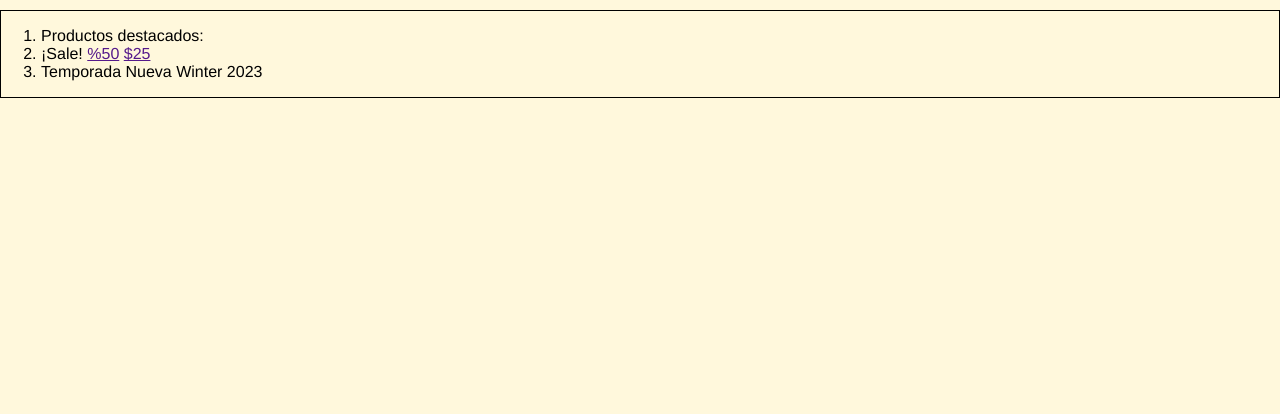
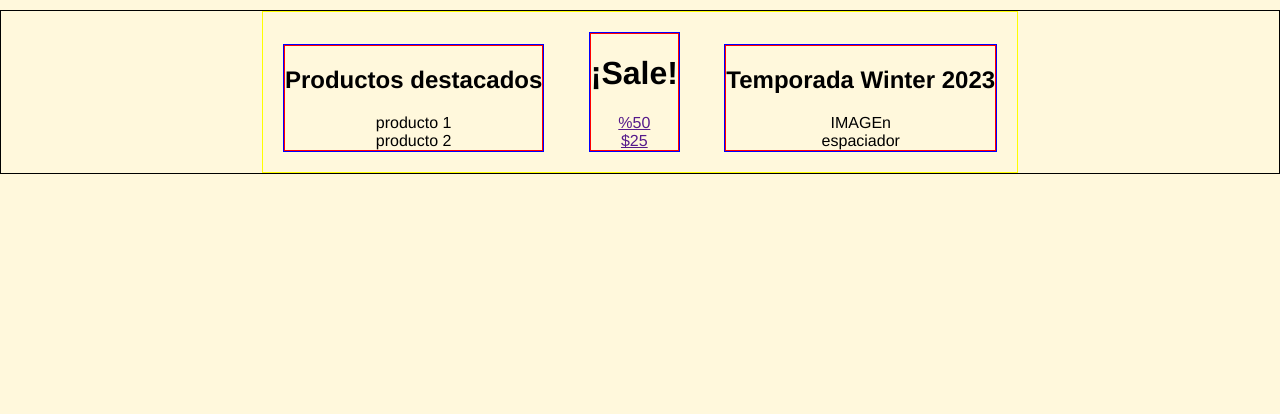
Before and after one commit to Julian-Alcaraz/ProyectoFInalWeb, a PHP site: page /Paginas/Inicio.html in a window 1280 px wide. Shown: the part 334-748 px from the top of the page. Run offline with PHP 8.4, Linux system fonts and the light colour scheme.

Commit message:
estructura de contenidos 0.2

```diff
--- a/CSS/commonStyle.css
+++ b/CSS/commonStyle.css
@@ -129,7 +129,42 @@ form table td p{
 .menu ul li a i:hover{
     color: white;
 }
-/* COntenido */
-.contenido{
+/* COntenido inicio*/
+.contenido_inicio{
     border: 1px solid #000000;
+    display: flex;
+    justify-content: center;
+
 }
+.contenido_inicio ul{
+    list-style: none;
+    margin: 0px;
+    padding: 0%;
+}
+.contenido_inicio .columnas{
+    display: inline-block;
+    margin: 20px;
+}
+.contenido_inicio .columnas li{
+    display: flex;
+    justify-content: center;
+}
+
+
+
+/* Contenido Productos */
+.contenido_productos{
+    border-top: solid 1px black ;
+}
+.contenido_productos .filtros{
+    display: flex;
+    justify-content: center;
+}
+.contenido_productos .filtros ul{
+    list-style: none;
+    margin: 0px;
+    padding: 0%;
+}
+.contenido_productos .filtros li{
+    display: inline-block;
+}
--- a/JS/general.js
+++ b/JS/general.js
@@ -1,7 +1,3 @@
-// const btnLogin = document.getElementById("btnLogin")
-// const salirLogin = document.getElementById("salir-btn");
-// var menu = document.getElementById("sidemenu");
-
 function abrir(){
     document.getElementById("sidemenu_login").style.display = 'block';
     document.getElementById("sidemenu_registrar").style.display= 'none';
@@ -14,9 +10,6 @@ function cerrar(){
 function abrirRegistrar(){
     document.getElementById("sidemenu_registrar").style.display= 'block';
     document.getElementById("sidemenu_login").style.display = 'none';
-}
-function validarLogueo(){
-
 }
 function validarRegistrar(){
     var apellido=document.getElementById("apellido");
--- a/Paginas/Inicio.html
+++ b/Paginas/Inicio.html
@@ -128,13 +128,37 @@
                 <li><a href="Carrito.html"><i class="fa-solid fa-cart-shopping"></i></a></li>
             </ul>
         </div>
-        <div class="contenido">
+        <div class="contenido_inicio">
             <!-- contenido de cada seccion -->
-            <ol>
-                <li>Productos destacados:</li>
-                <li>¡Sale! <a href="">%50</a> <a href=""> $25</a></li>
-                <li>Temporada Nueva Winter 2023</li>
-            </ol>
+            <ul style="border: solid 1px yellow;">
+                <li style="border: solid 1px blue;" class="columnas">
+                    <ul style="border: solid 1px red;">
+                        <li>
+                            <h2>Productos destacados</h2>
+                        </li>
+                        <li><!--Muestra el producto como si estuviera en -->
+                            producto 1
+                        </li>
+                        <li>
+                            producto 2
+                        </li>
+                    </ul>
+                </li>
+                <li style="border: solid 1px blue;" class="columnas">
+                    <ul style="border: solid 1px red;">
+                        <li><h1>¡Sale!</h1></li>
+                        <li> <a href="">%50</a></li><!--Imagen de 50% a clickearla te envia a productos y muestra todos los productos al 50% -->
+                        <li> <a href=""> $25</a></li><!--Imagen de 50% a clickearla te envia a productos y muestra todos los productos al 25% -->
+                    </ul>
+                </li>
+                <li style="border: solid 1px blue;" class="columnas">
+                    <ul style="border: solid 1px red;">
+                        <li><h2>Temporada Winter 2023</h2></li>
+                        <li>IMAGEn</li><!-- imagen de invierno que al clickearla <br> te envia a productos y muestra todos los productos de invierno -->
+                        <li>espaciador</li>
+                    </ul>
+                </li>
+            </ul>
         </div>
     </div>
 </body>
--- a/cosasHacer.txt
+++ b/cosasHacer.txt
@@ -1,3 +1,3 @@
 * LISTA
-	* Terminar Menu y deiseñar boton login
-	*
+	* Terminar Menu y deiseñar boton login HECHO
+	* diseñar paginas
```
Also changed, not shown: Paginas/Productos.html (+14 -18 lines).
